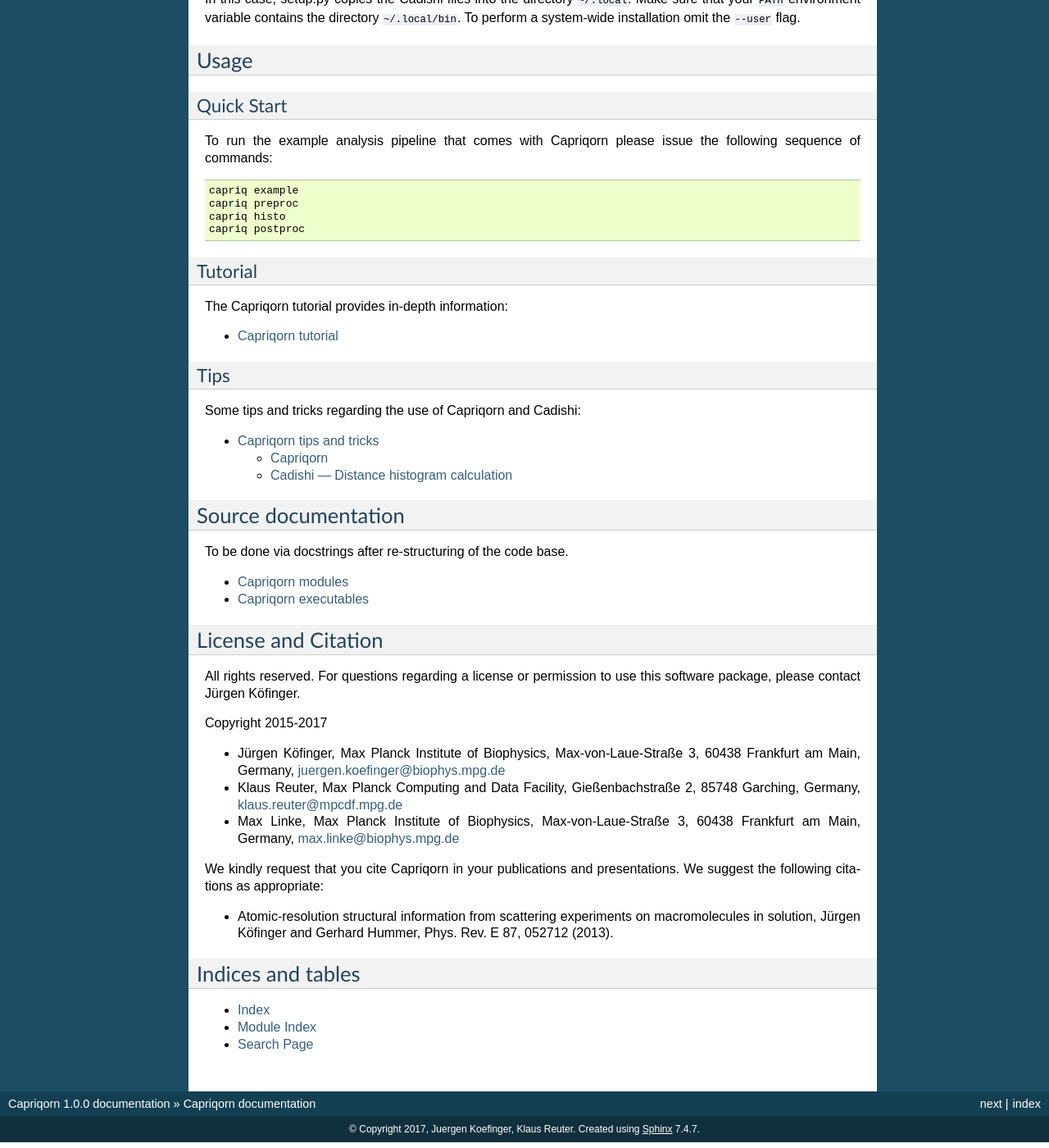
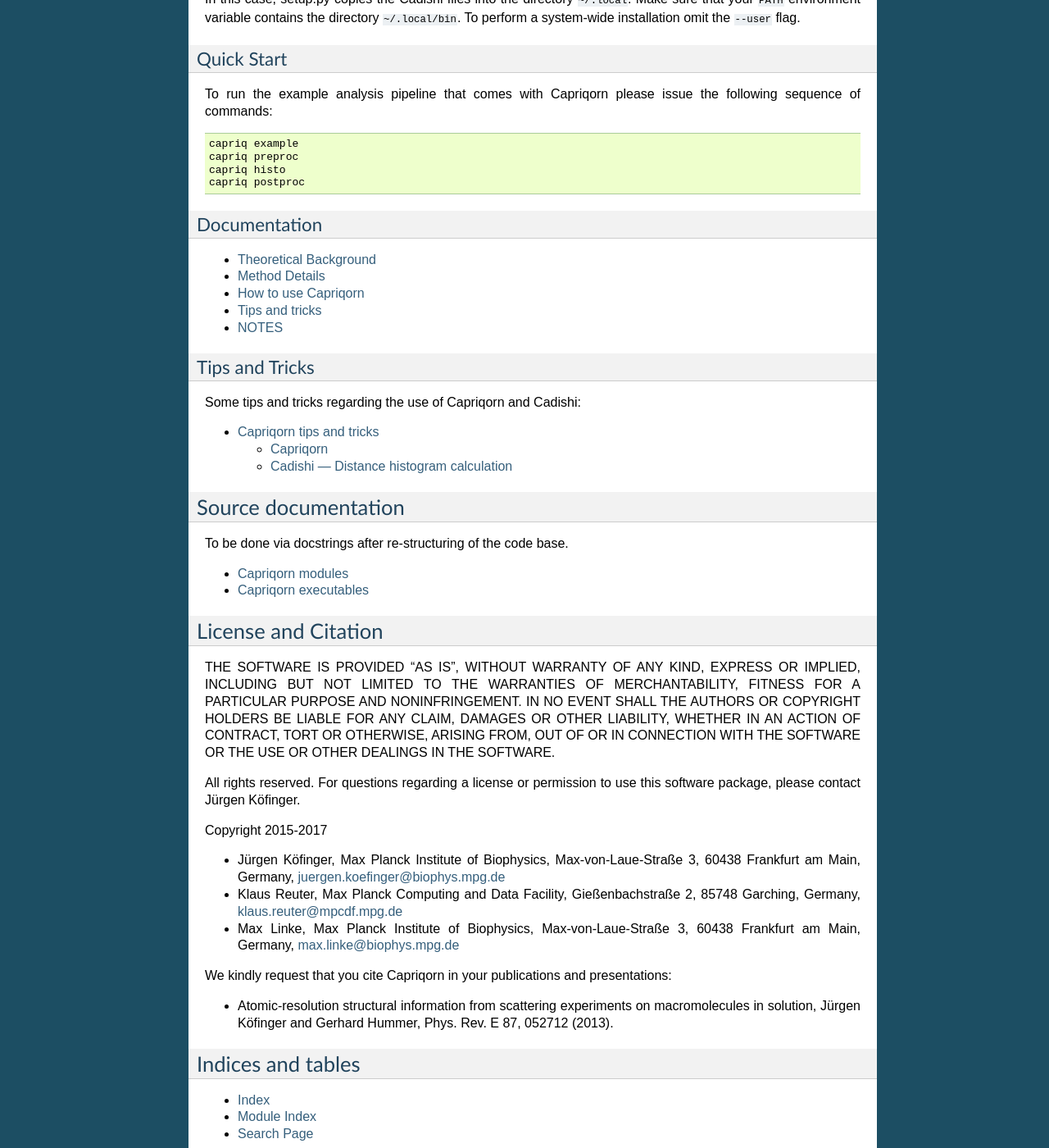
Before and after one commit to bio-phys/capriqorn, a Sphinx documentation site: the page built from doc/index.rst, in a window 1280 px wide and 1400 px high, scrolled down 960 px. Shown: the whole window at 82% size. Built offline with Sphinx 7.4.7, drawn with Linux system fonts in a browser that asks for light colours; some of the changed lines change nothing that is shown; some of the changed text lies outside the part shown.

Commit message:
added documentation

```diff
--- a/doc/index.rst
+++ b/doc/index.rst
@@ -11,11 +11,10 @@
 macromolecules in solution, Jürgen Köfinger and Gerhard Hummer, Phys. Rev. E 87,
 052712 (2013).
 
-Moreover, additional novel methods (virtual particles) are implemented.
+Additionally, a novel method for non-spherical observation volumes using virtual particles has been implemented.
 
-
-Features
---------
+Technical Features
+------------------
 
 Capriqorn provides -- but is not restricted to -- the following functionalities:
 
@@ -61,9 +60,6 @@
 flag.
 
 
-Usage
------
-
 Quick Start
 ~~~~~~~~~~~
 
@@ -75,18 +71,17 @@
    capriq histo
    capriq postproc
 
-Tutorial
-~~~~~~~~
-
-The Capriqorn tutorial provides in-depth information:
+Documentation
+~~~~~~~~~~~~~
 
 .. toctree::
    :maxdepth: 2
 
-   tutorial.rst
+   manual.rst
 
-Tips
-~~~~
+
+Tips and Tricks
+~~~~~~~~~~~~~~~
 
 Some tips and tricks regarding the use of Capriqorn and Cadishi:
 
@@ -110,6 +105,8 @@
 
 License and Citation
 --------------------
+
+THE SOFTWARE IS PROVIDED "AS IS", WITHOUT WARRANTY OF ANY KIND, EXPRESS OR IMPLIED, INCLUDING BUT NOT LIMITED TO THE WARRANTIES OF MERCHANTABILITY, FITNESS FOR A PARTICULAR PURPOSE AND NONINFRINGEMENT. IN NO EVENT SHALL THE AUTHORS OR COPYRIGHT HOLDERS BE LIABLE FOR ANY CLAIM, DAMAGES OR OTHER LIABILITY, WHETHER IN AN ACTION OF CONTRACT, TORT OR OTHERWISE, ARISING FROM, OUT OF OR IN CONNECTION WITH THE SOFTWARE OR THE USE OR OTHER DEALINGS IN THE SOFTWARE.
 
 All rights reserved. For questions regarding a license or permission to use this
 software package, please contact Jürgen Köfinger.
@@ -136,7 +133,7 @@
   max.linke@biophys.mpg.de
 
 We kindly request that you cite Capriqorn in your publications and
-presentations. We suggest the following citations as appropriate:
+presentations:
 
 *  Atomic-resolution structural information from scattering experiments on
    macromolecules in solution, Jürgen Köfinger and Gerhard Hummer, Phys. Rev. E 87,
--- /dev/null
+++ b/doc/manual.rst
@@ -0,0 +1,102 @@
+
+Theoretical Background
+======================
+
+**Macromolecules in solution**
+
+To calculate the **scattering intensities** and **pair-distance distribution functions** of macromolecules in solution from a molecular dynamics trajectory using explicit solvent, we have to account for the finite size and shape of the simulation box to avoid artifacts in the scattering intensity.  To to so, we cut out an **observation volume** containing the macromolcule and a sufficiently thick layer of solvent.
+
+**Pure solvent simulations**
+
+In experiments, the **difference intensity** between the macromlecule in solution and pure solvent is determined. We therefor also have to simulate pure solvent. In our method, we only need the **particle densities** and **partial radial distribution functions** calculated from these pure solvent simulations. This in contrast to other methods, where the same observation volume as it is use for the macromolcule in soltuion, has to be cut out from the solvent trajectory.
+
+**Self-consistent solvent matching***
+
+Small differences in the solvent densities and structure in at the border of the observation volume can lead to artifacts in the small angle regime. To avoid such artifact, we match solvent properties of the system containing the macromolecule and pure solvent in a layer at the boundary of the observation volume by properly scaling particle densities and partial radial distribution functions.
+
+Method Details
+==============
+
+**Pure solvent**
+
+We describe pure solvent by its **particle densities** and **partial radial distribtuion functions**. These quantities are calculated using **Capriqorn** from a pure solvent simulation in a seprate calculation and then provided as input to Capriqorn when analyizing the trajectory of the macromolcule in solution.
+
+**Macromelcule in solution**
+
+We we can choose various **geometries (observation volumes)** to cut the macromolecule and sufficient solvent out of the simulation box. Each of the listed geometries has its own merrits. A sphere is the most efficient for globular macromecules. For all other geometries, we have to use **virtual particles** ("ideal gas" particles) to account for the geometry of the observation volume.
+
+Overview of **observation volume geometries**:
+
+* Sphere
+    A sphere centered at the origin is cut out. No virtual particles are needed.
+* Cuboid and Ellipsoid
+    Cuboids and ellipsoids are centered at the origin. Their faces/axis are aligned with the coordinate system. The box should be rotated such that the macromelecule is aligned corespondingly (tcl sciprt *orient.tcl* used with VMD).
+* Single reference structure
+    A single reference structure is used for all frames to cut out particles within a distance of this reference structure. Minimum number of solvent particles are added, resulting in a better signal to noise ratio. Only a subset of the atoms has to be selected in the reference structure, e.g., select only carbon atoms for a protein. Uses virtual particles. Reference structure should be RMSD aligned with trajectory.
+* Multiple reference structures (i.e., a reference trajectory)
+    A trajectory is providing reference structures for each frame individually to cut out particles within a distance of the reference structures. Usually, the trajectoy used for reference is the same trajectory we want to calculate scattering intensities for. Only a subset of the atoms has to be selected in the reference structure, e.g., select only carbon atoms for a protein. Uses virtual particles. No alingment with coordiante system necessary.
+
+
+How to use Capriqorn
+====================
+**Example**
+
+We provide example input and output files at http://ftp.biophys.mpg.de/tbhummer/Capriqorn. We suggest to use it to get startet. You can pick the parameter files for the geometry of your choice and adapt them accordingly.
+
+#. **Prerequisites**
+
+    * Input trajectories
+        * PDB file (provides atom names)
+        * Trajectory file
+    * Mapping of atom names to element names
+        Different force fields use different atom names. We have to map these names onto the corresponding element names, which determine the form factors for each element. This information is saved in a file we usually call *alias.dat*. This file contains the atom name provided by the force field in the firs column and  the element name in the second column. We provide a script, which extracts atom names from a pdb and which provides a first guess of the element names.
+        **!!!YOU HAVE TO EDIT THIS FILE BY HAND AND MAKE CORRECTIONS!!!**
+
+#. **Pure solvent**
+   * We suggest to use orthorombic (cubic) boxes of similar size as the simulation of the macromolecule in solution.
+   * The composition of the pure solvent should be the same as in the simulation of the macromolecule.
+
+
+#. **Macromelcule in solution**
+
+    * Preparation of the trajectory
+
+        The macromolecule has to be centered in the box, ideally maximizing the solvent thickness around the macromolecule, i.e., maximizing the minimum distance of atoms of the macromolecule to the box borders:
+
+        * Sphere:   Center macromolecule
+        * Cuboid:   Center macromolecule and align principal axias with VMD (tcl script *orient.tcl*)
+        * Ellipoid: Center macromolecule and align principal axias with VMD (tcl script *orient.tcl*)
+        * Reference: RMSD alignment of the macromolecule with chosen reference structure.
+        * MultiReference: When using the same trajectories as input and reference, nothing has to be done.
+
+        Trajectories can be prepared with VMD (wrapping of the box: http://www.ks.uiuc.edu/Research/vmd/plugins/pbctools/ ) or if you use Gromacs using
+        *trjconv* (*gmx trjconv* in newer versions).
+
+    * Preprocessing: capriq posproc -f histograms.yaml
+        * Run the preprocessor for each trajectory separately.
+
+    * Histogram calculation: capriq posproc -f histograms.yaml
+        * Multiple trajectory h5-files (preprocessor output) can be read in.
+
+    * Postprocessing: capriq posproc -f postprocessor.yaml
+
+        * Multiple histogram h5-files can be read in at once for postprocessing
+        * The output is stored in and hdf5 file, which can be unpacked using "capriq unpack" such that the output files are available in ASCII format.
+
+#. **Analysis**
+
+    * Reading in hdf5 files with python
+
+
+Tips and tricks
+===============
+
+* Use VMD to choose geometry.
+    Using selction strings, you can choose representation in VMD which visualize various geometries.
+* The preprocessor can write out xyz files which you can visualize using VMD to check that the macromolecule has been cut out correctly.
+
+NOTES
+=====
+
+* Efficiency:
+  * In the current code, the histogram calculation in Cadishi has been highly optimized. Compared to the histogram calculation, the preprocessor, however, can take a sifnificant amount of time as it has not been fully optimized yet.
```
